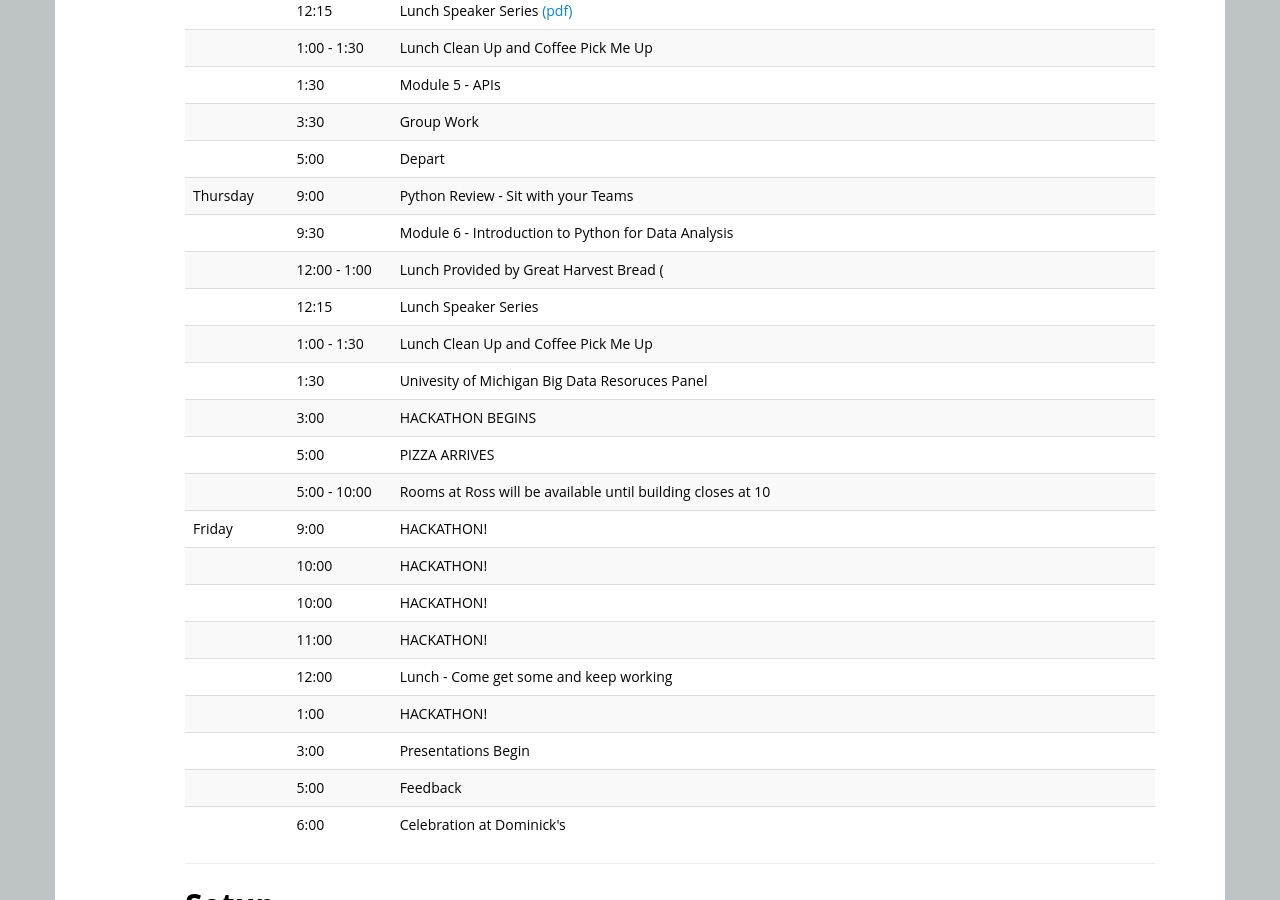
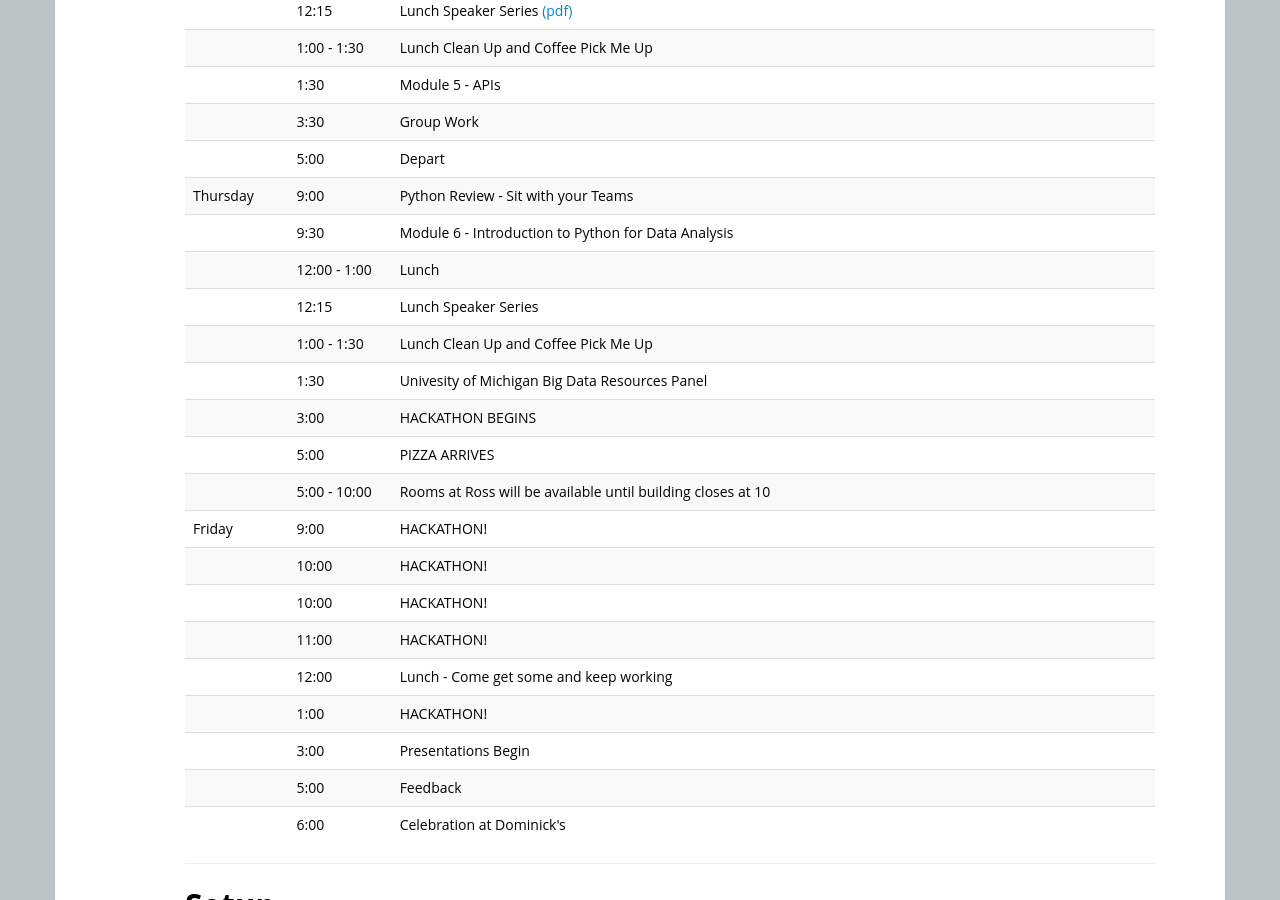
Before and after one commit to ICOSBigDataCamp/2018-summer-camp, a Jekyll site: the page built from index.html, in a window 1280 px wide and 900 px high, scrolled down 1875 px. Built offline with Jekyll 4.4.1, drawn with Linux system fonts in a browser that asks for light colours.

Commit message:
Update index.html

```diff
--- a/index.html
+++ b/index.html
@@ -164,10 +164,10 @@ Organizing committee: Jerry Davis, H. V. Jagadish, Cliff Lampe, and Brian Noble
 
   <tr> <td>Thursday</td><td>9:00</td>    <td>Python Review - Sit with your Teams</td> </tr>
   <tr> <td></td>       <td>9:30</td>    <td>Module 6 - Introduction to Python for Data Analysis </td> </tr>
-  <tr> <td></td>       <td>12:00 - 1:00 </td>   <td>Lunch Provided by Great Harvest Bread (</td> </tr>
+  <tr> <td></td>       <td>12:00 - 1:00 </td>   <td>Lunch</td> </tr>
   <tr> <td></td>       <td>12:15</td>   <td>Lunch Speaker Series </td> </tr>
   <tr> <td></td>       <td>1:00 - 1:30</td>    <td>Lunch Clean Up and Coffee Pick Me Up</td> </tr>
-  <tr> <td></td>       <td>1:30</td>   <td> Univesity of Michigan Big Data Resoruces Panel </td> </tr>
+  <tr> <td></td>       <td>1:30</td>   <td> Univesity of Michigan Big Data Resources Panel </td> </tr>
   <tr> <td></td>       <td>3:00</td>   <td>HACKATHON BEGINS</td> </tr>
   <tr> <td></td>       <td>5:00</td>   <td>PIZZA ARRIVES</td> </tr>
   <tr> <td></td>       <td>5:00 - 10:00</td>   <td>Rooms at Ross will be available until building closes at 10</td> </tr>
```
